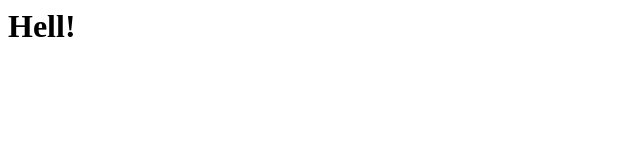
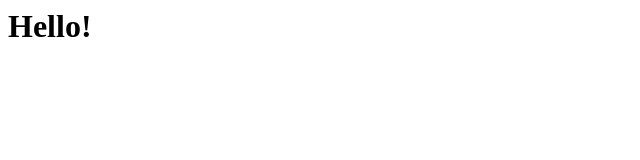
Before and after one commit to ktgscott/-git_practice, a plain HTML site: page index.html in a window 1280 px wide. Shown: the full height of the page, 0-640 px from the left. Drawn offline with Linux system fonts and the light colour scheme.

Commit message:
Update index.html

```diff
--- a/index.html
+++ b/index.html
@@ -1 +1 @@
-<h1>Hell!</h1>
+<h1>Hello!</h1>
```
